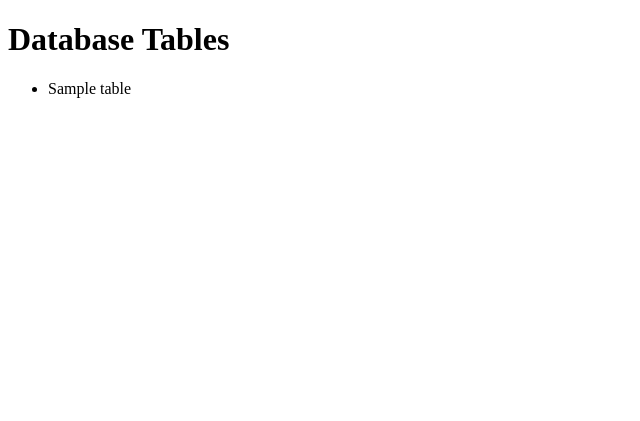
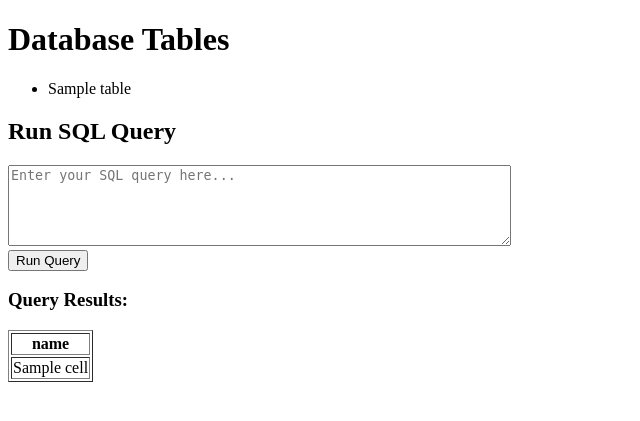
Before and after one commit to panda1312/DBMan, a Flask app: template app/templates/index.html in a window 1280 px wide. Shown: the top 421 px of the page, without its empty margins (0-640 px from the left). Run offline with Flask 3, Linux system fonts and the light colour scheme; the template is opened without the code that fills it: most values are stand-ins (such as "Sample title", 1, 10 or a date in 2020).

Commit message:
Update index.html

```diff
--- a/app/templates/index.html
+++ b/app/templates/index.html
@@ -10,5 +10,37 @@
       <li>{{ table }}</li>
     {% endfor %}
   </ul>
+
+  <h2>Run SQL Query</h2>
+  <form method="POST">
+    <textarea name="query" rows="5" cols="60" placeholder="Enter your SQL query here..."></textarea><br>
+    <button type="submit">Run Query</button>
+  </form>
+
+  {% if error %}
+    <h3 style="color:red;">Error: {{ error }}</h3>
+  {% endif %}
+
+  {% if query_result %}
+    <h3>Query Results:</h3>
+    <table border="1">
+      <thead>
+        <tr>
+          {% for column in query_result[0].keys() %}
+            <th>{{ column }}</th>
+          {% endfor %}
+        </tr>
+      </thead>
+      <tbody>
+        {% for row in query_result %}
+          <tr>
+            {% for cell in row %}
+              <td>{{ cell }}</td>
+            {% endfor %}
+          </tr>
+        {% endfor %}
+      </tbody>
+    </table>
+  {% endif %}
 </body>
 </html>
```
